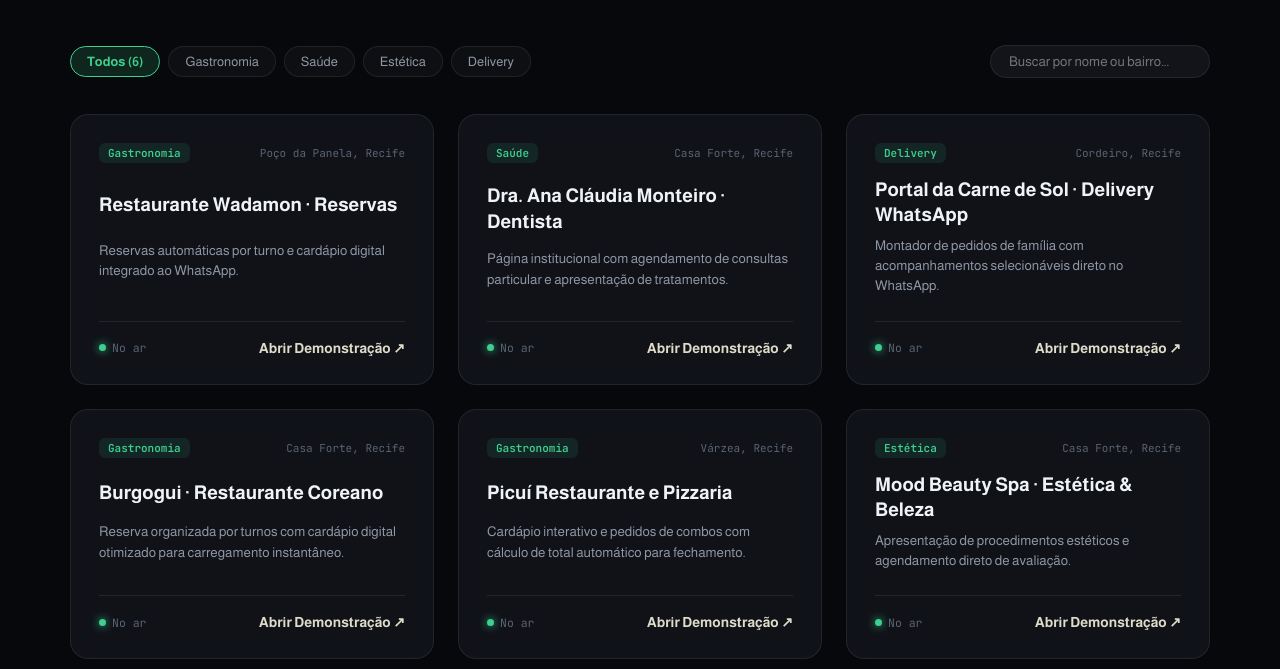
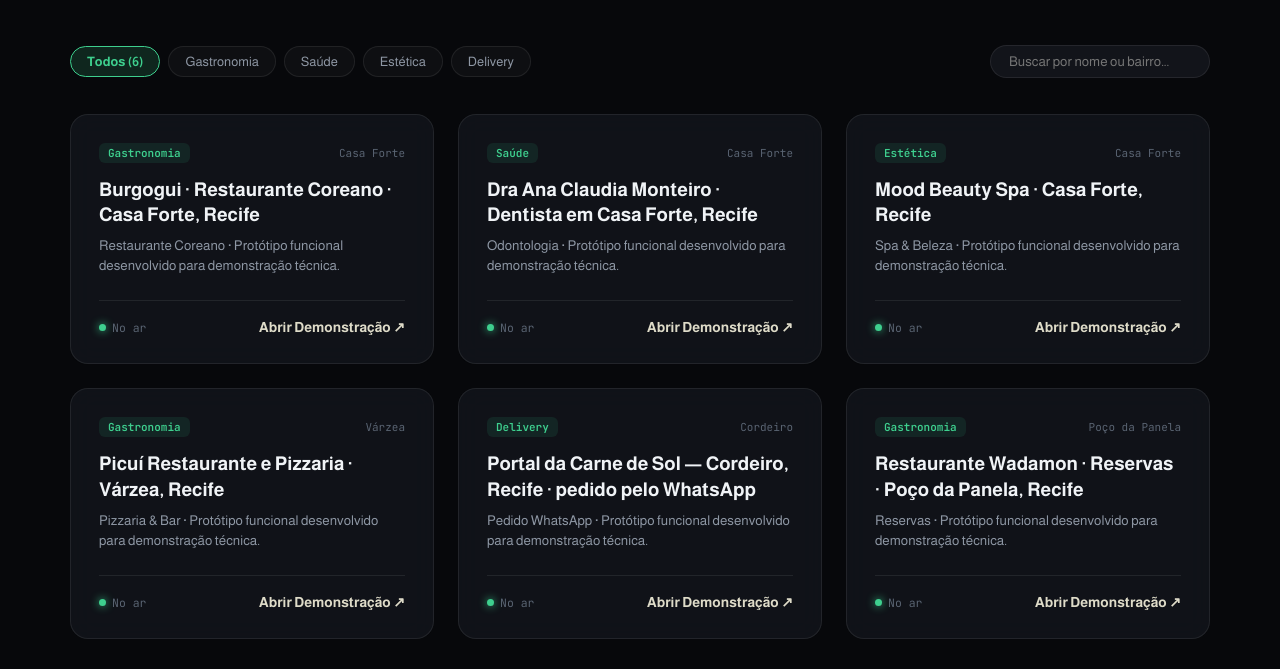
Before and after one commit to GabrielHenriqueNeri/demos, a plain HTML site: page index.html in a window 1280 px wide. Shown: the part 283-952 px from the top of the page. Drawn offline with Linux system fonts and the light colour scheme.

Commit message:
publicar mood-beauty-spa (2026-08-26)

```diff
--- a/index.html
+++ b/index.html
@@ -96,90 +96,83 @@
 
     <div class="demos-grid" id="demosGrid">
 
-      <!-- Wadamon -->
       <div class="demo-card" data-niche="gastronomia">
         <div class="demo-card-top">
           <span class="niche-pill">Gastronomia</span>
-          <span class="local-pill">Poço da Panela, Recife</span>
+          <span class="local-pill">Casa Forte</span>
         </div>
-        <h3 class="demo-title">Restaurante Wadamon · Reservas</h3>
-        <p class="demo-sub">Reservas automáticas por turno e cardápio digital integrado ao WhatsApp.</p>
+        <h3 class="demo-title">Burgogui · Restaurante Coreano · Casa Forte, Recife</h3>
+        <p class="demo-sub">Restaurante Coreano · Protótipo funcional desenvolvido para demonstração técnica.</p>
         <div class="demo-card-foot">
           <span class="live-dot-wrap"><span class="live-dot"></span> No ar</span>
-          <a class="open-btn" href="wadamon/">Abrir Demonstração ↗</a>
+          <a class="open-btn" href="burgogui/">Abrir Demonstração ↗</a>
         </div>
       </div>
 
-      <!-- Dra Ana Claudia -->
       <div class="demo-card" data-niche="saúde">
         <div class="demo-card-top">
           <span class="niche-pill">Saúde</span>
-          <span class="local-pill">Casa Forte, Recife</span>
+          <span class="local-pill">Casa Forte</span>
         </div>
-        <h3 class="demo-title">Dra. Ana Cláudia Monteiro · Dentista</h3>
-        <p class="demo-sub">Página institucional com agendamento de consultas particular e apresentação de tratamentos.</p>
+        <h3 class="demo-title">Dra Ana Claudia Monteiro · Dentista em Casa Forte, Recife</h3>
+        <p class="demo-sub">Odontologia · Protótipo funcional desenvolvido para demonstração técnica.</p>
         <div class="demo-card-foot">
           <span class="live-dot-wrap"><span class="live-dot"></span> No ar</span>
           <a class="open-btn" href="dra-ana-claudia-monteiro/">Abrir Demonstração ↗</a>
         </div>
       </div>
 
-      <!-- Portal Carne de Sol -->
+      <div class="demo-card" data-niche="estética">
+        <div class="demo-card-top">
+          <span class="niche-pill">Estética</span>
+          <span class="local-pill">Casa Forte</span>
+        </div>
+        <h3 class="demo-title">Mood Beauty Spa · Casa Forte, Recife</h3>
+        <p class="demo-sub">Spa & Beleza · Protótipo funcional desenvolvido para demonstração técnica.</p>
+        <div class="demo-card-foot">
+          <span class="live-dot-wrap"><span class="live-dot"></span> No ar</span>
+          <a class="open-btn" href="mood-beauty-spa/">Abrir Demonstração ↗</a>
+        </div>
+      </div>
+
+      <div class="demo-card" data-niche="gastronomia">
+        <div class="demo-card-top">
+          <span class="niche-pill">Gastronomia</span>
+          <span class="local-pill">Várzea</span>
+        </div>
+        <h3 class="demo-title">Picuí Restaurante e Pizzaria · Várzea, Recife</h3>
+        <p class="demo-sub">Pizzaria & Bar · Protótipo funcional desenvolvido para demonstração técnica.</p>
+        <div class="demo-card-foot">
+          <span class="live-dot-wrap"><span class="live-dot"></span> No ar</span>
+          <a class="open-btn" href="picui/">Abrir Demonstração ↗</a>
+        </div>
+      </div>
+
       <div class="demo-card" data-niche="delivery">
         <div class="demo-card-top">
           <span class="niche-pill">Delivery</span>
-          <span class="local-pill">Cordeiro, Recife</span>
+          <span class="local-pill">Cordeiro</span>
         </div>
-        <h3 class="demo-title">Portal da Carne de Sol · Delivery WhatsApp</h3>
-        <p class="demo-sub">Montador de pedidos de família com acompanhamentos selecionáveis direto no WhatsApp.</p>
+        <h3 class="demo-title">Portal da Carne de Sol — Cordeiro, Recife · pedido pelo WhatsApp</h3>
+        <p class="demo-sub">Pedido WhatsApp · Protótipo funcional desenvolvido para demonstração técnica.</p>
         <div class="demo-card-foot">
           <span class="live-dot-wrap"><span class="live-dot"></span> No ar</span>
           <a class="open-btn" href="portal-da-carne-de-sol/">Abrir Demonstração ↗</a>
         </div>
       </div>
 
-      <!-- Burgogui -->
       <div class="demo-card" data-niche="gastronomia">
         <div class="demo-card-top">
           <span class="niche-pill">Gastronomia</span>
-          <span class="local-pill">Casa Forte, Recife</span>
+          <span class="local-pill">Poço da Panela</span>
         </div>
-        <h3 class="demo-title">Burgogui · Restaurante Coreano</h3>
-        <p class="demo-sub">Reserva organizada por turnos com cardápio digital otimizado para carregamento instantâneo.</p>
+        <h3 class="demo-title">Restaurante Wadamon · Reservas · Poço da Panela, Recife</h3>
+        <p class="demo-sub">Reservas · Protótipo funcional desenvolvido para demonstração técnica.</p>
         <div class="demo-card-foot">
           <span class="live-dot-wrap"><span class="live-dot"></span> No ar</span>
-          <a class="open-btn" href="burgogui/">Abrir Demonstração ↗</a>
+          <a class="open-btn" href="wadamon/">Abrir Demonstração ↗</a>
         </div>
       </div>
-
-      <!-- Picui -->
-      <div class="demo-card" data-niche="gastronomia">
-        <div class="demo-card-top">
-          <span class="niche-pill">Gastronomia</span>
-          <span class="local-pill">Várzea, Recife</span>
-        </div>
-        <h3 class="demo-title">Picuí Restaurante e Pizzaria</h3>
-        <p class="demo-sub">Cardápio interativo e pedidos de combos com cálculo de total automático para fechamento.</p>
-        <div class="demo-card-foot">
-          <span class="live-dot-wrap"><span class="live-dot"></span> No ar</span>
-          <a class="open-btn" href="picui/">Abrir Demonstração ↗</a>
-        </div>
-      </div>
-
-      <!-- Mood Beauty Spa -->
-      <div class="demo-card" data-niche="estética">
-        <div class="demo-card-top">
-          <span class="niche-pill">Estética</span>
-          <span class="local-pill">Casa Forte, Recife</span>
-        </div>
-        <h3 class="demo-title">Mood Beauty Spa · Estética &amp; Beleza</h3>
-        <p class="demo-sub">Apresentação de procedimentos estéticos e agendamento direto de avaliação.</p>
-        <div class="demo-card-foot">
-          <span class="live-dot-wrap"><span class="live-dot"></span> No ar</span>
-          <a class="open-btn" href="mood-beauty-spa/">Abrir Demonstração ↗</a>
-        </div>
-      </div>
-
     </div>
 
     <footer>
```
Also changed, not shown: mood-beauty-spa/index.html (+2 -2 lines).
